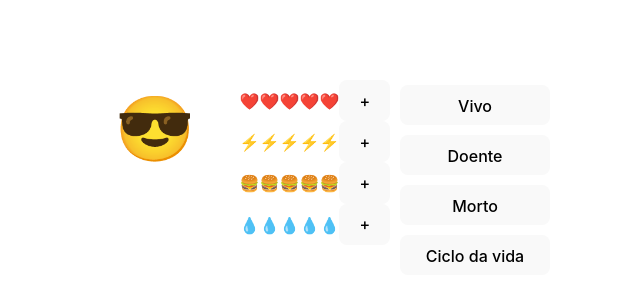
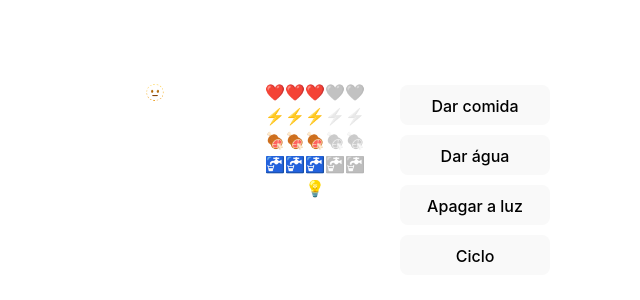
Before and after one commit to ufjf-dcc207/ufjf-dcc207-2024-3-a-atv06-AndreFelipe2611, a React (Vite) app: page / in a window 1280 px wide. Shown: the part 220-520 px from the top of the page, without its empty margins (325-965 px from the left). Built offline with nearby package versions, Linux system fonts and the light colour scheme.

Commit message:
refatoração do código

```diff
--- a/src/Atributo.css
+++ b/src/Atributo.css
@@ -1,4 +1,4 @@
-.barra{
+.status{
     .acoes{
         display: flex;
         flex-direction: column;
--- a/src/Atributo.tsx
+++ b/src/Atributo.tsx
@@ -1,26 +1,11 @@
-import { useState } from "react";
-import "./Atributo.css";
+import "./Atributo.css"
 
- function Atributo({
-    icone
-   }:{
-    icone: string
-   })  {
-    const [valor, setValor] = useState(3);
-   function onMaisClick(){
-    if(valor == 5){
-    setValor(0);
-   }else{
-    setValor(valor + 1);
-   }
-}
-
+function Atributo({emoji, valor} : {emoji: string, valor: number}){
    return(
-     <div className="status">
-        <span>{icone.repeat(valor)}</span>
-        <span className="inativo">{icone.repeat(5 - valor)}</span>
-        <button onClick={onMaisClick}>+</button>
-    </div>
+      <div className="status">
+         <span>{emoji.repeat(valor)}</span>
+         <span className="inativo">{emoji.repeat(5-valor)}</span>
+      </div>
    );
 }
 
--- a/src/Emoji.tsx
+++ b/src/Emoji.tsx
@@ -8,10 +8,91 @@ const EMOJIS = new Map<string, string>([
   ["dead", "💀"],
 ]);
 
-export default function Emoji() {
-  const [situacao, setSituacao] = useState("happy");
 
-  function toHappy() {
+
+function Emoji() {
+  const [situacao, setSituacao] = useState("deady");
+  const [saude, setSaude] = useState(3);
+  const [energia, setEnergia] = useState(3);
+  const [agua, setAgua] = useState(3);
+  const [comida, setComida] = useState(3);
+  const [luz, setLuz] = useState(true);
+
+  function onAlimentar() {
+    setComida(Math.min(comida + 1, 5));
+  }
+
+  function OnHidratar() {
+    setAgua(Math.min(agua + 1, 5));
+  }
+
+  function onLigaDesligaLuz() {
+    setLuz(!luz);
+  }
+
+  function onCiclo() {
+    setComida(Math.max(0, comida - 1));
+    setAgua(Math.max(0, agua - 1));
+    if(luz){
+      setEnergia(Math.max(0, energia - 1));
+    }else{
+      setEnergia(Math.max(5, energia + 1));
+    }
+    if (comida === 0) {
+      setSaude((s) => Math.max(0, s - 1));
+    }
+    if (agua === 0) {
+      setSaude((s) => Math.max(0, s - 1));
+    }
+    if (energia === 0) {
+      setSaude((s) => Math.max(0, s - 1));
+    }
+  }
+
+  return (
+    <div className="emoji">
+      <div className="face">{EMOJIS.get(situacao) || "🫥"}</div>
+
+      <div className="status">
+        <Atributo emoji="❤️" valor={saude}></Atributo>
+        <Atributo emoji="⚡" valor={energia}></Atributo>
+        <Atributo emoji="🍖" valor={comida}></Atributo>
+        <Atributo emoji="🚰" valor={agua}></Atributo>
+        <span style={{filter: luz?"":"grayscale(100%)"}}>💡</span>
+      </div>
+
+      <div className="acoes">
+        <button onClick={onAlimentar}>Dar comida</button>
+        <button onClick={OnHidratar}>Dar água</button>
+        <button onClick={onLigaDesligaLuz}>
+          {luz?"Apagar ":"Acender "}
+           a luz</button>
+        <button onClick={onCiclo}>Ciclo</button>
+      </div>
+    </div>
+  );
+}
+
+export default Emoji;
+
+
+
+
+
+
+
+
+
+
+
+
+
+
+/*export default function Emoji() {
+  const [situacao, setSituacao] = useState("happy");*/
+
+
+  /* function toHappy() {
     console.log("toHappy()!");
     setSituacao("happy");
   }
@@ -42,27 +123,4 @@ export default function Emoji() {
         setSituacao("happy");
     }
   }
-
-  return (
-    <div className="emoji">
-      <div className="situacao">{EMOJIS.get(situacao) || "🫥"}</div>
-
-      <div className="status">
-        <Atributo icone= "❤️"></Atributo>
-        <Atributo icone= "⚡"></Atributo>
-        <Atributo icone= "🍔"></Atributo>
-        <Atributo icone= "💧"></Atributo>
-      </div>
-
-      <div className="acoes">
-        <button onClick={toHappy}>Vivo</button>
-        <button onClick={toSick}>Doente</button>
-        <button onClick={toDead}>Morto</button>
-        <button onClick={cicle}>Ciclo da vida</button>
-      </div>
-
-
-      </div>
-
-  );
-}
+    */
```
